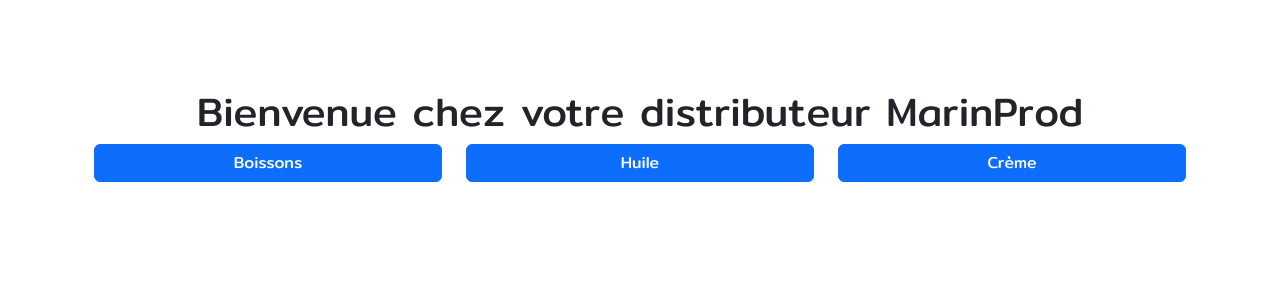
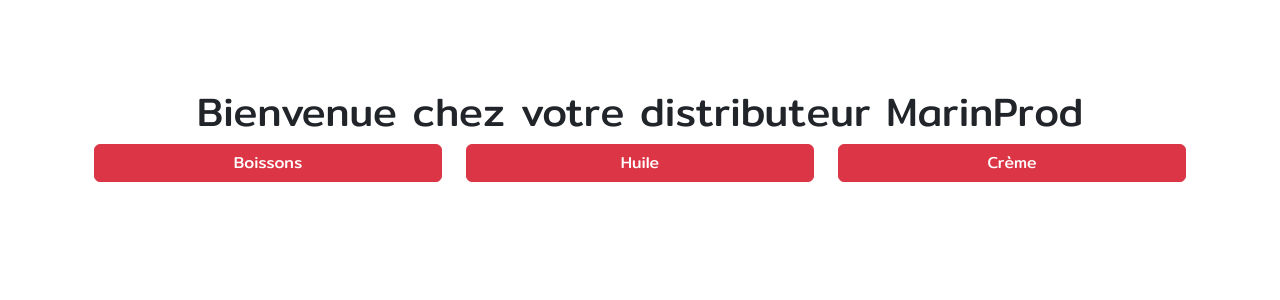
Before and after one commit to inri19/Ecommerce, a Django app: page / in a window 1280 px wide. Shown: the part 56-356 px from the top of the page. Run offline with Django 5.2, Linux system fonts and the light colour scheme; data comes from the database, SQL or seed files in the repository.

Commit message:
template update

```diff
--- a/boutique/templates/boutique/index.html
+++ b/boutique/templates/boutique/index.html
@@ -27,7 +27,7 @@
 		    <div class="row">
 		    	{% for categorie in categories %}
 		        <div class="col-4">
-		            <button class="btn btn-primary w-100" type="button"><a href="{% url 'produits_par_categorie' categorie.nom %}" style="text-decoration: none; color: inherit;">{{ categorie.nom }}</a></button>
+		            <button class="btn btn-danger w-100" type="button"><a href="{% url 'produits_par_categorie' categorie.nom %}" style="text-decoration: none; color: inherit;">{{ categorie.nom }}</a></button>
 		        </div>
 		        {% endfor %}
 
```
